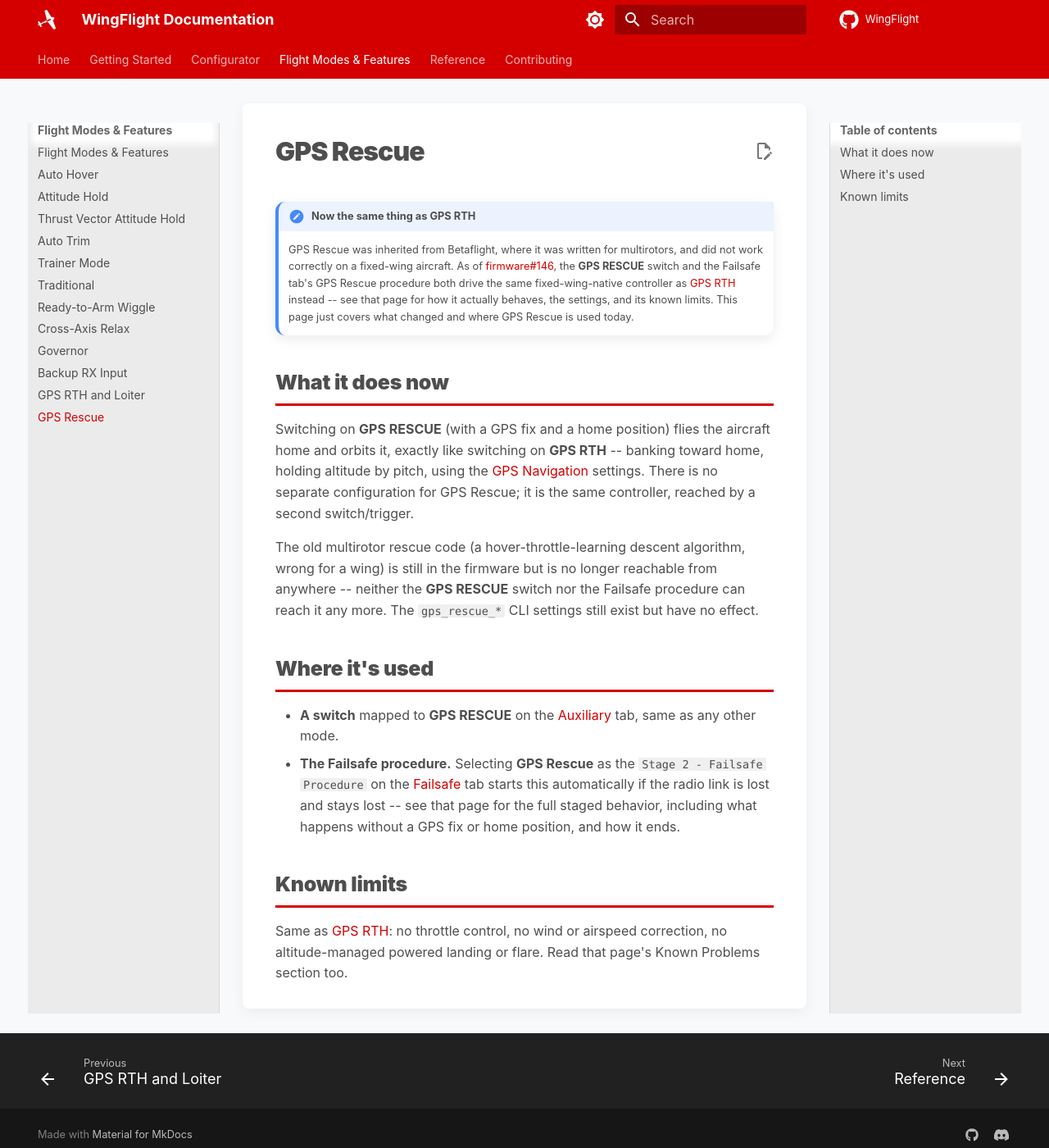
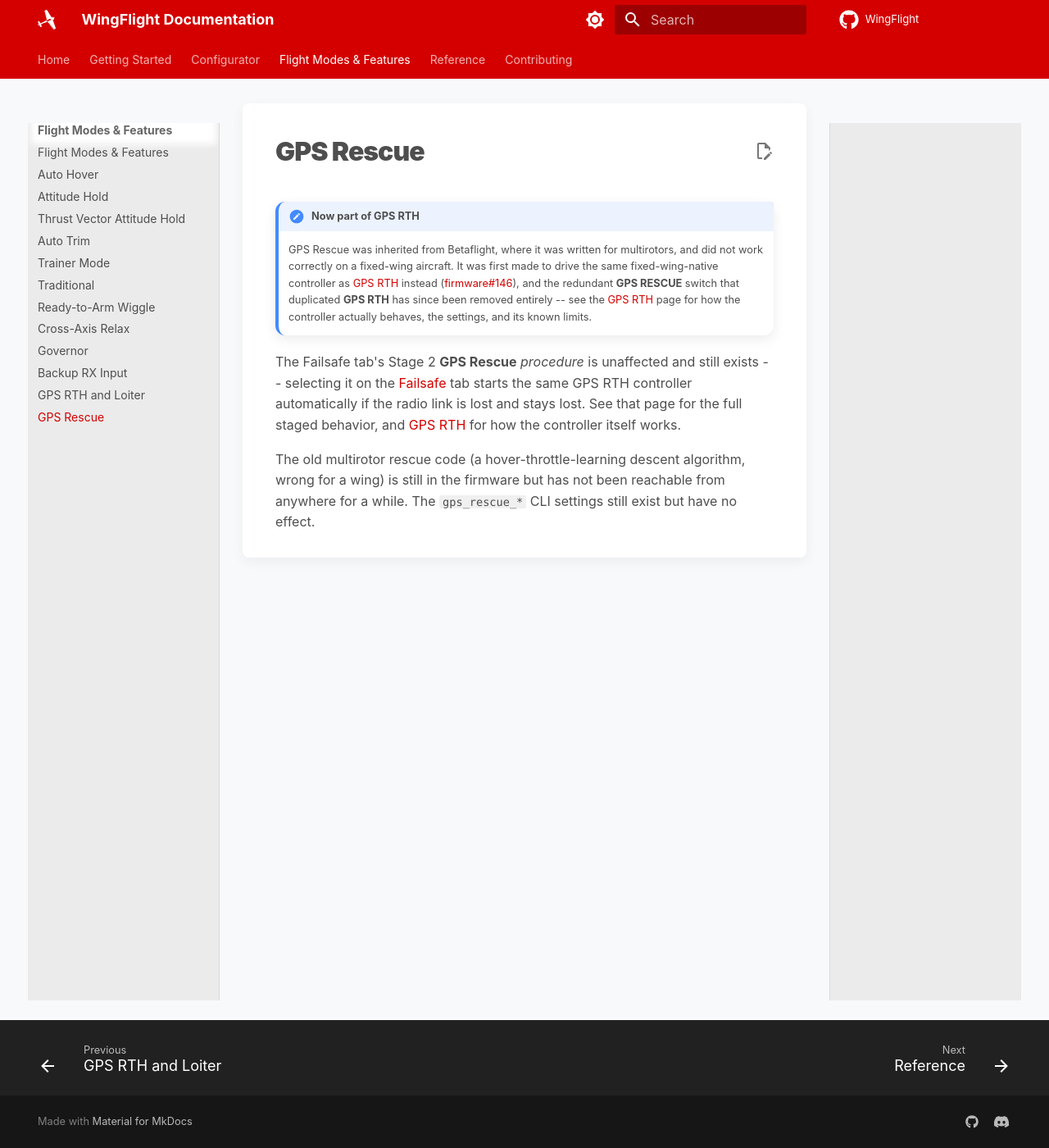
Before and after one commit to WingFlight/wingflight-docs, an MkDocs documentation site: the page built from docs/flight-modes/gps-rescue.md, in a window 1280 px wide and 1400 px high. Shown: the whole window at 82% size. Built offline with MkDocs 1.6.1 and Material for MkDocs 9.7.7, drawn with Linux system fonts in a browser that asks for light colours.

Commit message:
Document the removal of the redundant GPS RESCUE switch
Companion doc update for wingflight-firmware's retirement of
BOXGPSRESCUE (commit 6d9f7911d) -- it was a redundant switch alias
for GPS RTH, not a separate flight mode, so it no longer needs (or
gets) its own row/switch documentation.

- gps-rescue.md is now a short pointer page: the switch is gone, but
  the Failsafe tab's "GPS Rescue" *procedure* is unaffected and still
  documented as using the GPS RTH controller.
- gps-rth.md gains a note explaining the switch used to exist and has
  been removed, and drops its "GPS Rescue" switch cross-references.
- Updated the flight-modes index table, GPS Navigation tab page, and
  gps-hardware.md reference page, which all previously implied GPS
  RESCUE was a separately switchable mode.
- Left failsafe.md, auto-hover.md, tv-hold.md, and
  contributing/tech/flight-dynamics.md untouched -- they only mention
  "GPS Rescue" as the failsafe procedure or in a dated historical
  record, neither of which changed.

Verified with `mkdocs build --strict` -- no broken links.

Co-Authored-By: Claude Sonnet 5 <noreply@anthropic.com>

```diff
--- a/docs/flight-modes/gps-rescue.md
+++ b/docs/flight-modes/gps-rescue.md
@@ -1,43 +1,23 @@
 # GPS Rescue
 
-!!! note "Now the same thing as GPS RTH"
+!!! note "Now part of GPS RTH"
     GPS Rescue was inherited from Betaflight, where it was written for
-    multirotors, and did not work correctly on a fixed-wing aircraft. As of
-    [firmware#146](https://github.com/WingFlight/wingflight-firmware/pull/146),
-    the **GPS RESCUE** switch and the Failsafe tab's GPS Rescue procedure
-    both drive the same fixed-wing-native controller as
-    [GPS RTH](gps-rth.md) instead -- see that page for how it actually
-    behaves, the settings, and its known limits. This page just covers what
-    changed and where GPS Rescue is used today.
+    multirotors, and did not work correctly on a fixed-wing aircraft. It was
+    first made to drive the same fixed-wing-native controller as
+    [GPS RTH](gps-rth.md) instead
+    ([firmware#146](https://github.com/WingFlight/wingflight-firmware/pull/146)),
+    and the redundant **GPS RESCUE** switch that duplicated **GPS RTH** has
+    since been removed entirely -- see the [GPS RTH](gps-rth.md) page for
+    how the controller actually behaves, the settings, and its known
+    limits.
 
-## What it does now
-
-Switching on **GPS RESCUE** (with a GPS fix and a home position) flies the
-aircraft home and orbits it, exactly like switching on **GPS RTH** --
-banking toward home, holding altitude by pitch, using the
-[GPS Navigation](../configurator/tabs/gps-navigation.md) settings. There is
-no separate configuration for GPS Rescue; it is the same controller,
-reached by a second switch/trigger.
+The Failsafe tab's Stage 2 **GPS Rescue** *procedure* is unaffected and
+still exists -- selecting it on the [Failsafe](../configurator/tabs/failsafe.md)
+tab starts the same GPS RTH controller automatically if the radio link is
+lost and stays lost. See that page for the full staged behavior, and
+[GPS RTH](gps-rth.md) for how the controller itself works.
 
 The old multirotor rescue code (a hover-throttle-learning descent
-algorithm, wrong for a wing) is still in the firmware but is no longer
-reachable from anywhere -- neither the **GPS RESCUE** switch nor the
-Failsafe procedure can reach it any more. The `gps_rescue_*` CLI settings
-still exist but have no effect.
-
-## Where it's used
-
-- **A switch** mapped to **GPS RESCUE** on the
-  [Auxiliary](../configurator/tabs/auxiliary.md) tab, same as any other
-  mode.
-- **The Failsafe procedure.** Selecting **GPS Rescue** as the
-  `Stage 2 - Failsafe Procedure` on the [Failsafe](../configurator/tabs/failsafe.md)
-  tab starts this automatically if the radio link is lost and stays lost --
-  see that page for the full staged behavior, including what happens
-  without a GPS fix or home position, and how it ends.
-
-## Known limits
-
-Same as [GPS RTH](gps-rth.md): no throttle control, no wind or airspeed
-correction, no altitude-managed powered landing or flare. Read that page's
-Known Problems section too.
+algorithm, wrong for a wing) is still in the firmware but has not been
+reachable from anywhere for a while. The `gps_rescue_*` CLI settings still
+exist but have no effect.
```
Also changed, not shown: docs/configurator/tabs/gps-navigation.md (+6 -6 lines), docs/flight-modes/gps-rth.md (+21 -8 lines), docs/flight-modes/index.md (+1 -2 lines), docs/reference/gps-hardware.md (+1 -1 lines).
